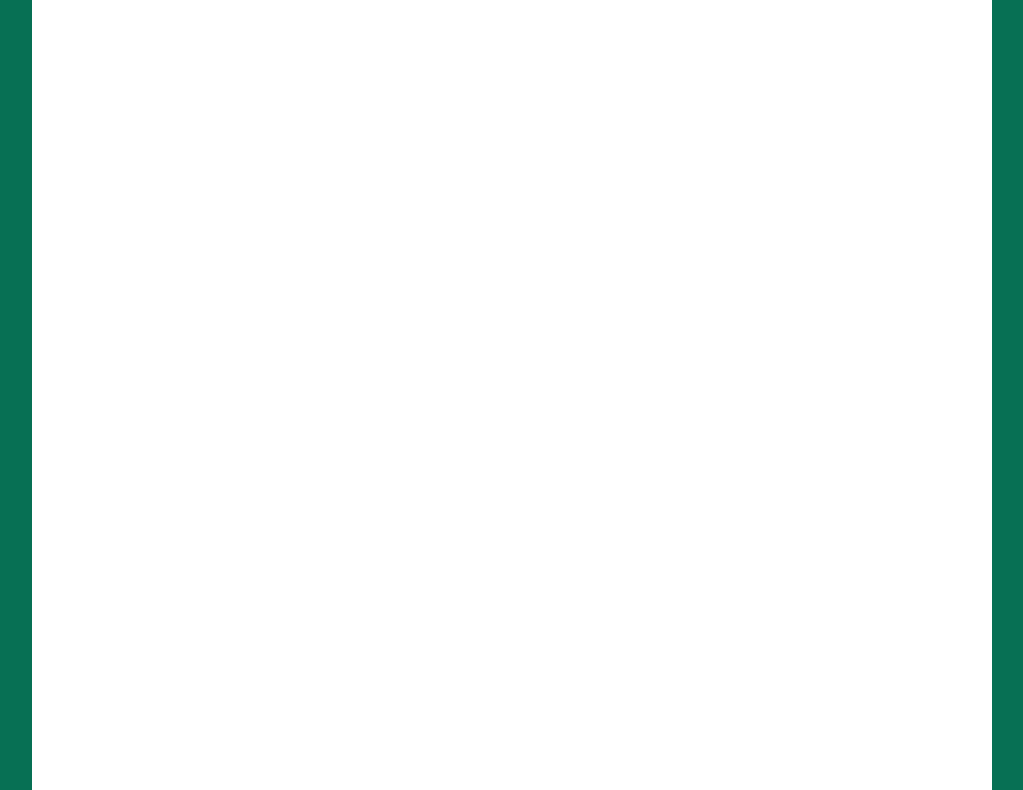
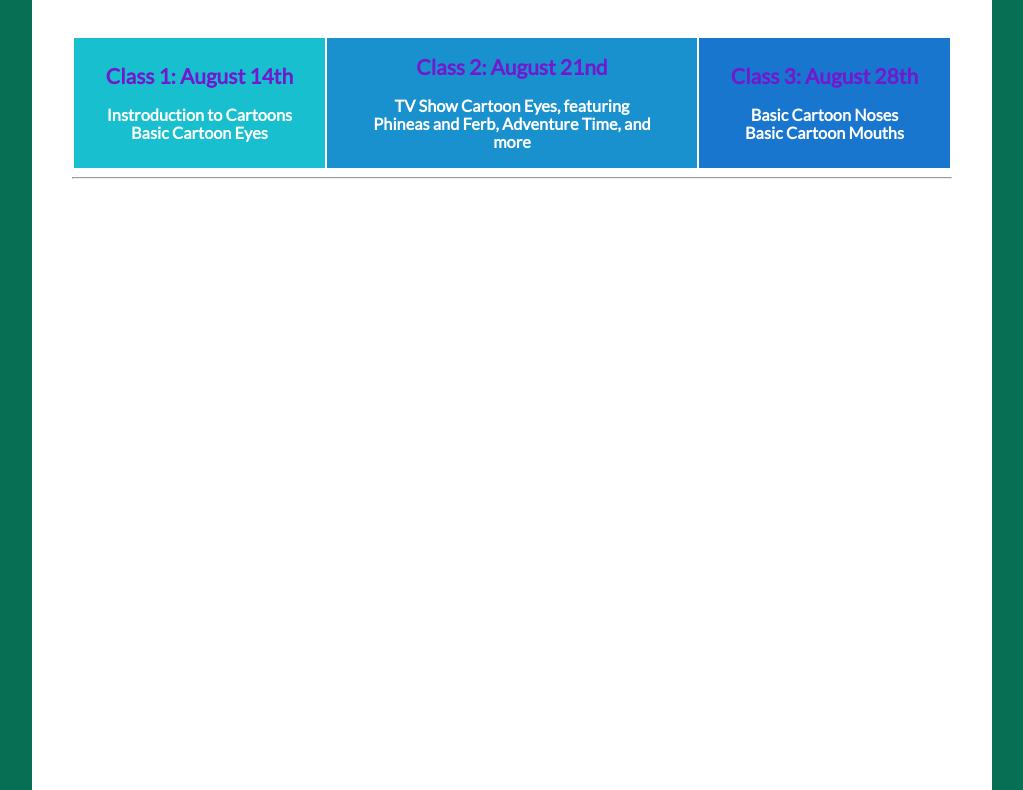
Before and after one commit to pcephtml/hqstudio, a plain HTML site: page schedule.html in a window 1280 px wide. Shown: the part 190-980 px from the top of the page, without its empty margins (128-1151 px from the left). Drawn offline with Linux system fonts and the light colour scheme.

Commit message:
Add files via upload

```diff
--- a/schedule.html
+++ b/schedule.html
@@ -8,10 +8,20 @@
 	<link rel="stylesheet" type="text/css" href="css/style.css">
 	<link rel="stylesheet" type="text/css" href="css/mobile.css">
 	<script type='text/javascript' src='js/mobile.js'></script>
+	<style>
+		h2{
+			color: #7318ce;
+		}
+
+		h3{
+			color: white;
+		}
+	</style>
 </head>
 <body>
 	<div id="header">
 		<h1><a href="index.html">Schedule</a></h1>
+		<p align="Center" style="color:white"><img src="images/instagram.png">   Hershy_Quinn</p>
 		<ul id="navigation">
 			<li>
 				<a href="index.html">Home</a>
@@ -33,6 +43,30 @@
 	<div id="body">
 		<link href='http://fonts.googleapis.com/css?family=Oswald' rel='stylesheet' type='text/css'>
 <body>
+
+
+
+
+<table width="100%">
+	<tr>
+		<td style="background-color:#18bfce" align="center">
+			<h2>Class 1: August 14th</h2>
+			<h3>Instroduction to Cartoons<br/>Basic Cartoon Eyes</h3>
+		</td>
+		<td style="background-color:#1891ce" align="center">
+			<h2>Class 2: August 21nd</h2>
+			<h3>TV Show Cartoon Eyes, featuring<br/>Phineas and Ferb, Adventure Time, and<br/>more</h3>
+		</td>
+		<td style="background-color:#1876ce" align="center">
+			<h2>Class 3: August 28th</h2>
+			<h3>Basic Cartoon Noses<br/>Basic Cartoon Mouths</h3>
+		</td>
+	</tr>
+</table>
+<hr>
+
+
+
   </div>
 </body>
 	</div>
```
